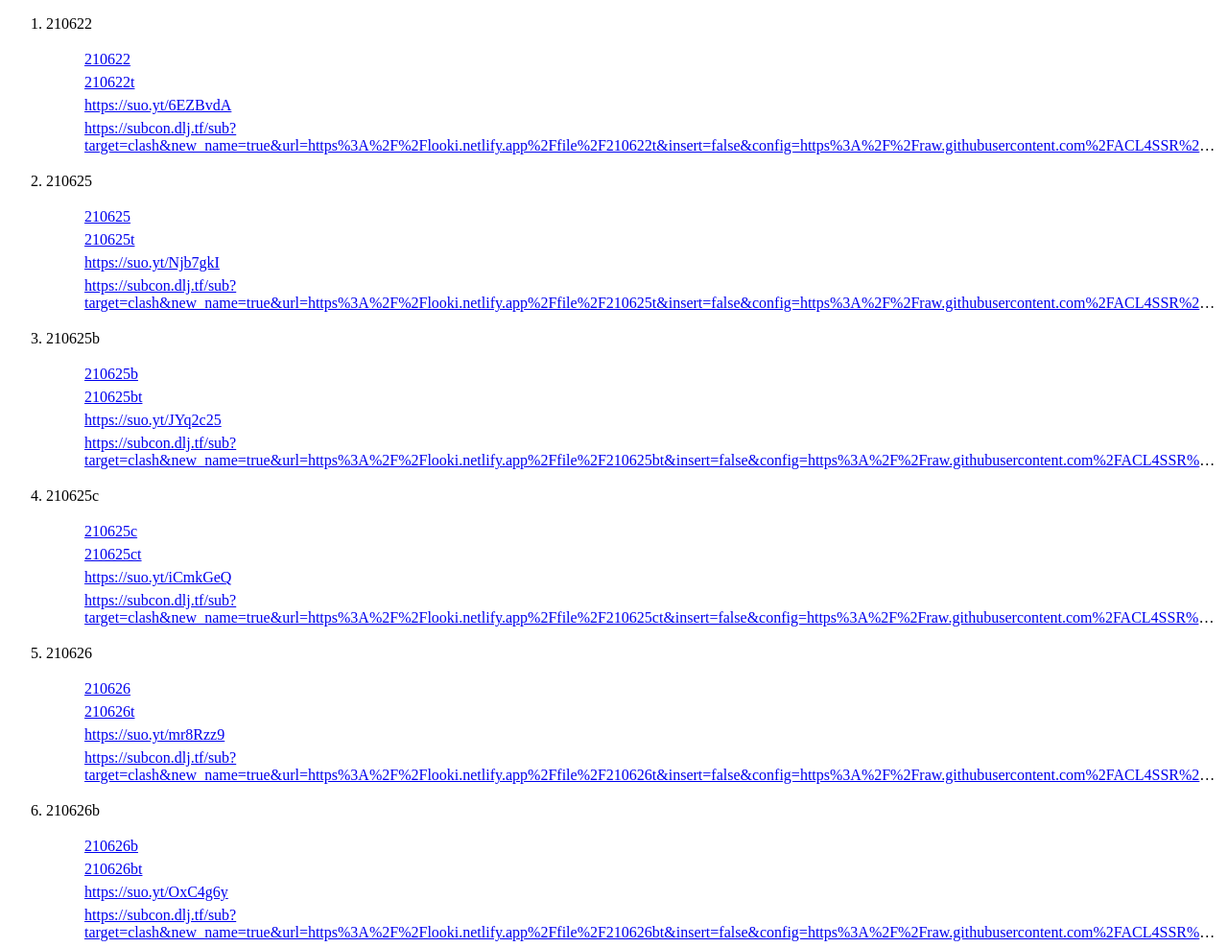
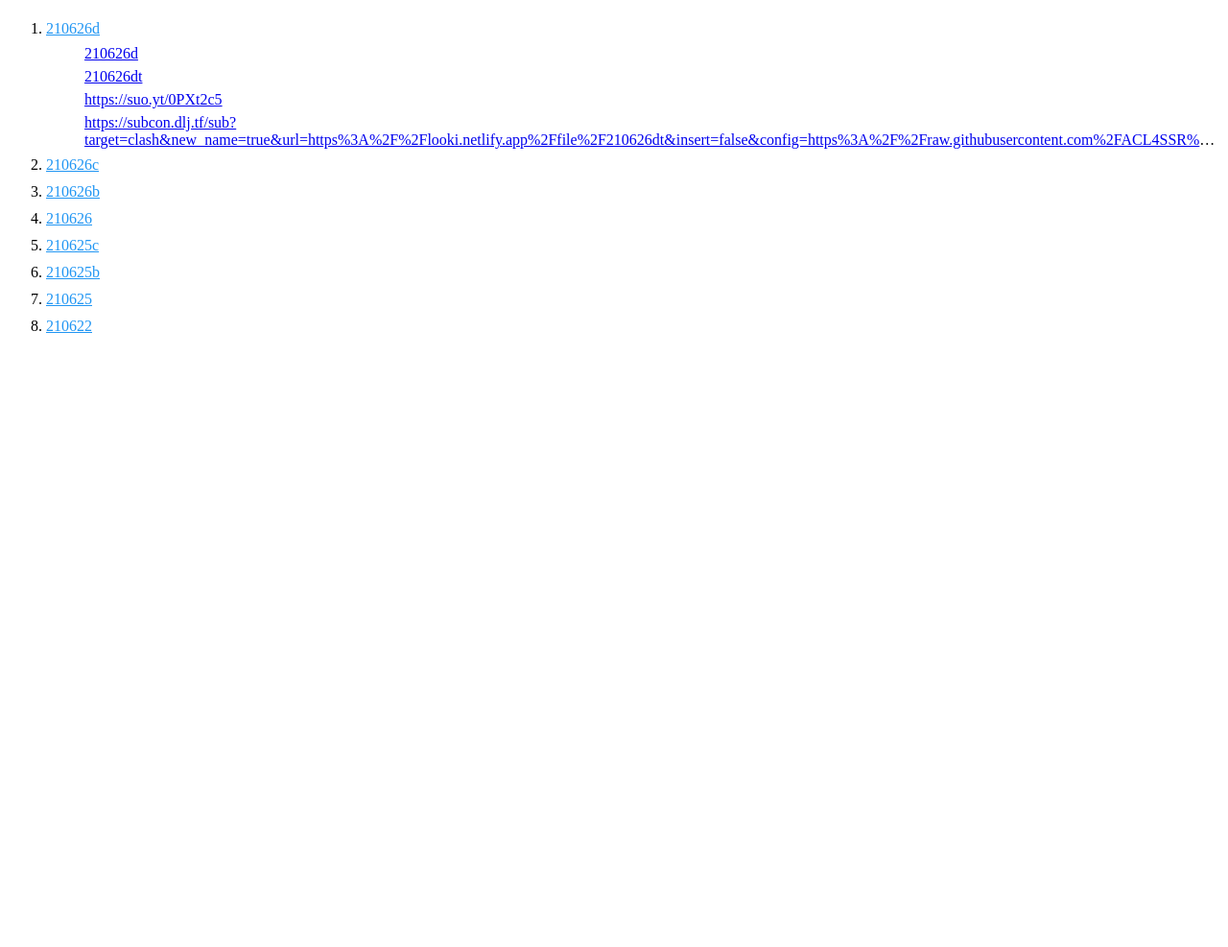
Before and after one commit to x88x/look, a website: page index.html in a window 1280 px wide. Shown: the top 987 px of the page at 96% size. After the commit the page ends 800 px from the top, so only its background shows below. Drawn offline with nearby package versions, Linux system fonts and the light colour scheme.

Commit message:
Update index.html

```diff
--- a/index.html
+++ b/index.html
@@ -23,16 +23,35 @@
             padding-top: 3px;
             padding-bottom: 3px;
         }
+
+        label {
+            padding: 5px 0;
+            display: block;
+            text-decoration: underline;
+            color: #2196f3;
+        }
+
+        input {
+            visibility: hidden;
+            position: absolute;
+        }
+
+        input:not(:checked)+ul {
+            display: none;
+        }
     </style>
 </head>
 
 <body>
+    <form>
         <ol>
             <li v-for="(item, index) in items">
-            <p>
+                <label :for="item.filename">
                     {{item.filename}}
-            </p>
-            <ul>
+                </label>
+                <input name="toggle" :id="item.filename" class="toggle" type="radio" v-model="openFilename"
+                    :value="item.filename" />
+                <ul v-if="openFilename==item.filename">
                     <li>
                         <a :href="'file/'+item.filename+''">{{item.filename}}</a>
                     </li>
@@ -48,6 +67,7 @@
                 </ul>
             </li>
         </ol>
+    </form>
 </body>
 <script src="https://unpkg.com/vue@next"></script>
 <script>
@@ -78,12 +98,15 @@
                 {
                     filename: '210626d', short: "https://suo.yt/0PXt2c5", url: ""
                 }
-            ];
+            ].reverse();
+
             items.forEach(e => {
                 e.url = `https://subcon.dlj.tf/sub?target=clash&new_name=true&url=https%3A%2F%2Flooki.netlify.app%2Ffile%2F${e.filename}t&insert=false&config=https%3A%2F%2Fraw.githubusercontent.com%2FACL4SSR%2FACL4SSR%2Fmaster%2FClash%2Fconfig%2FACL4SSR_Online.ini`
             });
+
             return {
-                items
+                items,
+                openFilename: items[0].filename
             }
         }
     }).mount(document.body)
```
Lines whose indentation alone changed are shown as unchanged.
